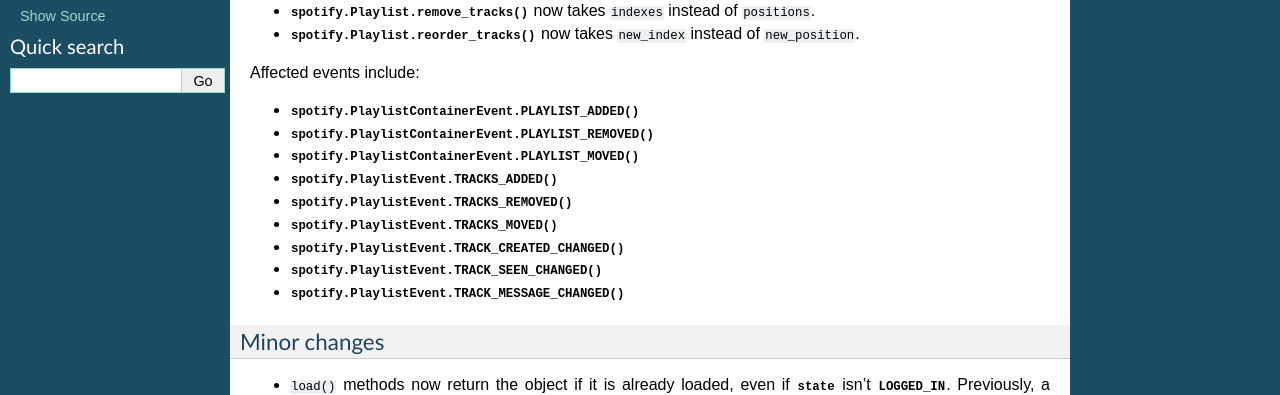
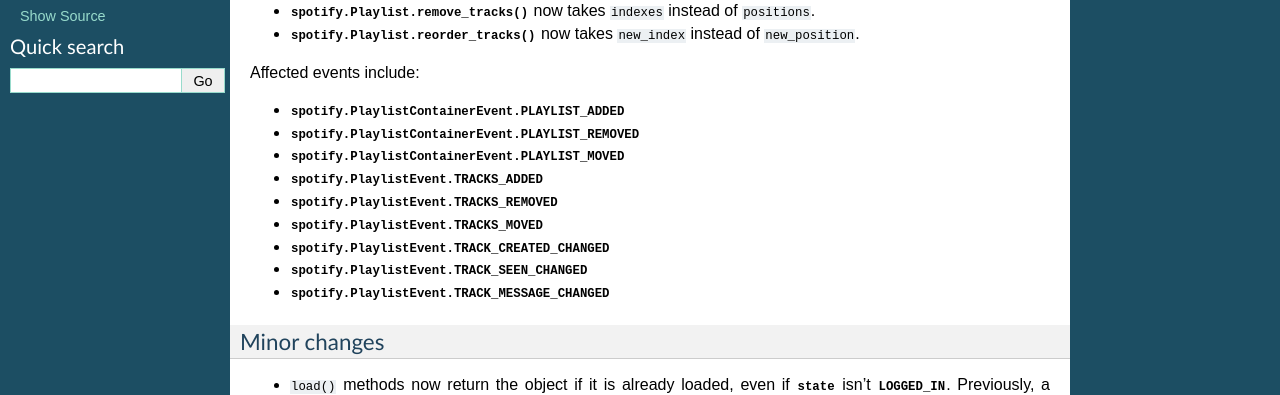
Before and after one commit to jodal/pyspotify, a Sphinx documentation site: the page built from docs/changelog.rst, in a window 1280 px wide and 900 px high, scrolled down 621 px. Shown: the part 155-550 px from the top of the window. Built offline with Sphinx 7.4.7, drawn with Linux system fonts in a browser that asks for light colours; pages that are not in the unit, such as notebooks, are missing from menus; some of the changed lines change nothing that is shown.

Commit message:
docs: Correct link type

```diff
--- a/docs/changelog.rst
+++ b/docs/changelog.rst
@@ -51,15 +51,15 @@
 
 Affected events include:
 
-- :meth:`spotify.PlaylistContainerEvent.PLAYLIST_ADDED`
-- :meth:`spotify.PlaylistContainerEvent.PLAYLIST_REMOVED`
-- :meth:`spotify.PlaylistContainerEvent.PLAYLIST_MOVED`
-- :meth:`spotify.PlaylistEvent.TRACKS_ADDED`
-- :meth:`spotify.PlaylistEvent.TRACKS_REMOVED`
-- :meth:`spotify.PlaylistEvent.TRACKS_MOVED`
-- :meth:`spotify.PlaylistEvent.TRACK_CREATED_CHANGED`
-- :meth:`spotify.PlaylistEvent.TRACK_SEEN_CHANGED`
-- :meth:`spotify.PlaylistEvent.TRACK_MESSAGE_CHANGED`
+- :attr:`spotify.PlaylistContainerEvent.PLAYLIST_ADDED`
+- :attr:`spotify.PlaylistContainerEvent.PLAYLIST_REMOVED`
+- :attr:`spotify.PlaylistContainerEvent.PLAYLIST_MOVED`
+- :attr:`spotify.PlaylistEvent.TRACKS_ADDED`
+- :attr:`spotify.PlaylistEvent.TRACKS_REMOVED`
+- :attr:`spotify.PlaylistEvent.TRACKS_MOVED`
+- :attr:`spotify.PlaylistEvent.TRACK_CREATED_CHANGED`
+- :attr:`spotify.PlaylistEvent.TRACK_SEEN_CHANGED`
+- :attr:`spotify.PlaylistEvent.TRACK_MESSAGE_CHANGED`
 
 Minor changes
 -------------
```
